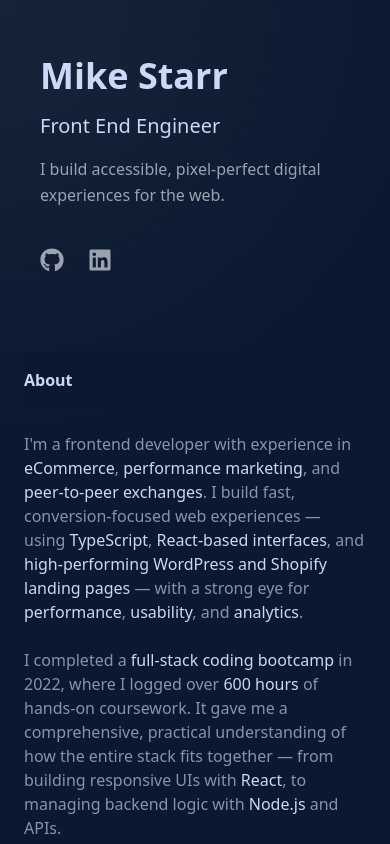
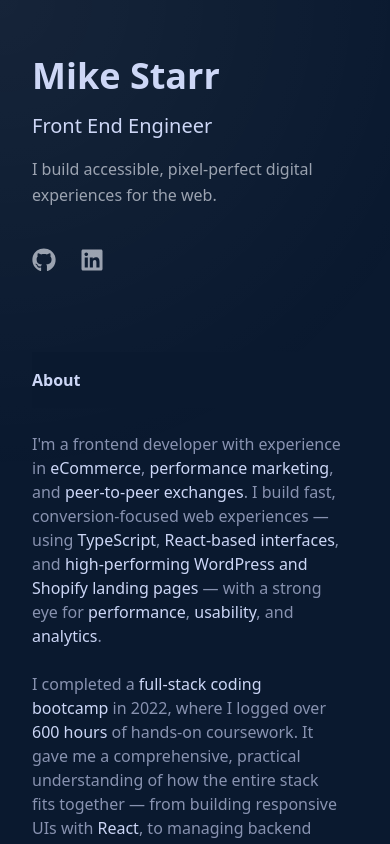
Before and after one commit to mikestarrdev/portfolio-2025, a React (Vite) app: page / in a window 390 px wide. Shown: the top 844 px of the page. Built offline with nearby package versions, Linux system fonts and the light colour scheme.

Commit message:
fix padding on mobile

```diff
--- a/src/App.jsx
+++ b/src/App.jsx
@@ -26,7 +26,7 @@ export default function App() {
   return (
     <div className="font-inter bg-[#0a192f] text-[#8892b0]">
       <CursorGradient />
-      <div className="max-w-8xl mx-auto flex flex-col px-6 sm:px-10 lg:flex-row lg:px-12 lg:text-lg">
+      <div className="max-w-8xl mx-auto flex flex-col px-4 sm:px-6 lg:flex-row lg:px-12 lg:text-lg">
         <Sidebar
           sections={sections}
           activeSection={activeSection}
--- a/src/components/MainContent.jsx
+++ b/src/components/MainContent.jsx
@@ -4,7 +4,7 @@ import { Projects } from './sections/Projects'
 
 export const MainContent = ({ sectionRefs }) => {
   return (
-    <main className="w-full space-y-16 pt-14 pb-32 lg:pt-22 xl:w-4/5 xl:pr-16">
+    <main className="w-full space-y-16 pt-14 pr-8 pb-32 pl-4 lg:pt-22 xl:w-4/5 xl:pr-16">
       <About sectionRefs={sectionRefs} />
       <Experience sectionRefs={sectionRefs} />
       <Projects sectionRefs={sectionRefs} />
```
